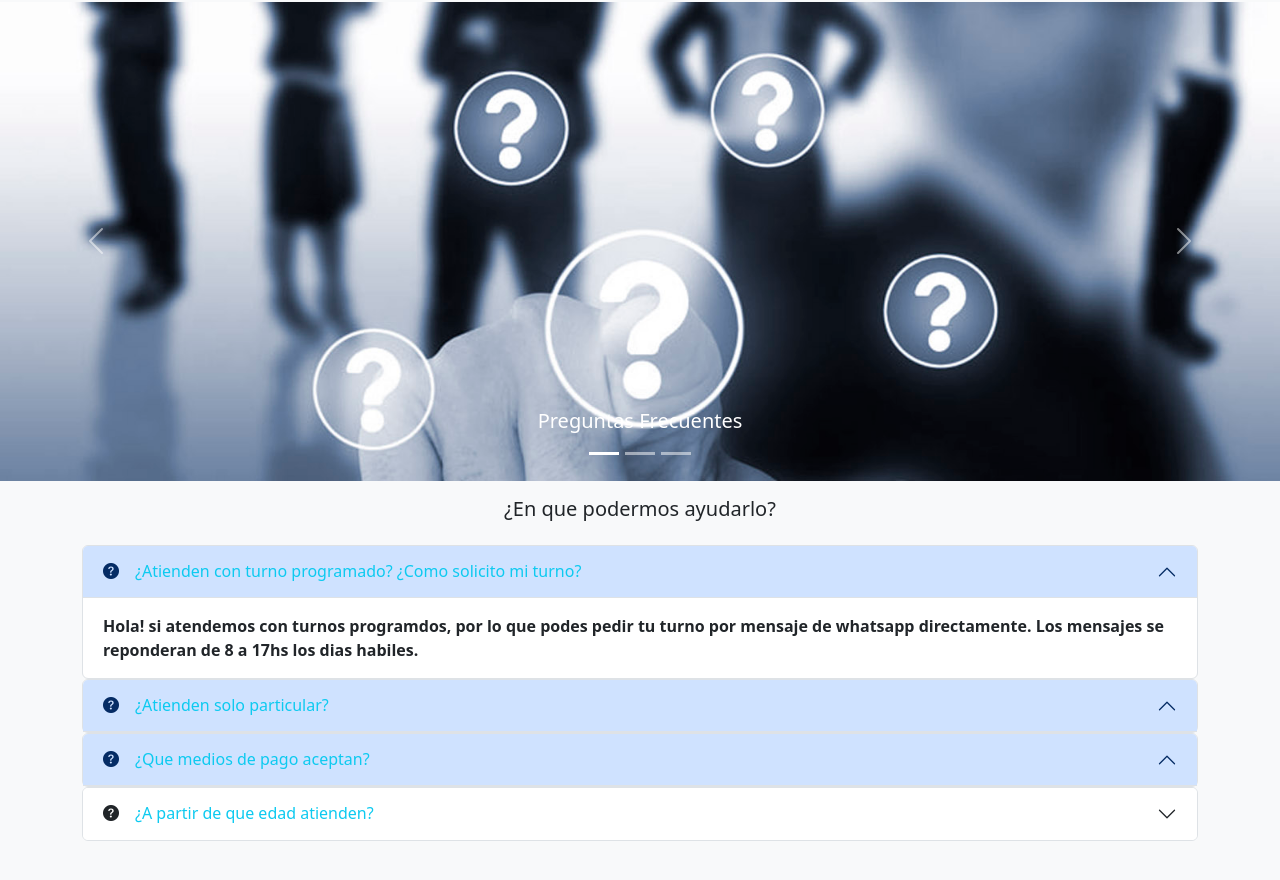
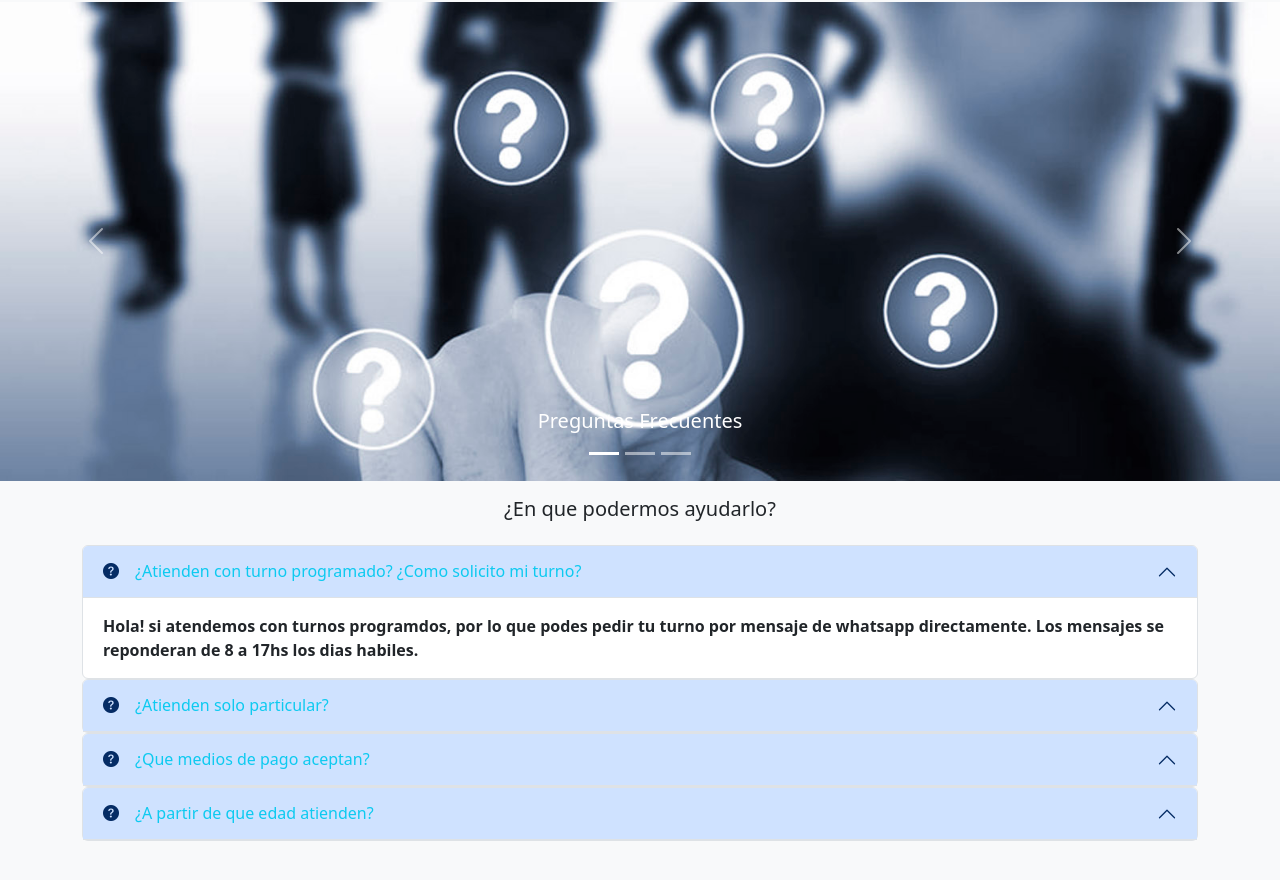
Before and after one commit to Anaaobando/3raentrega-obando, a plain HTML site: page preguntasfrecuentess.html in a window 1280 px wide. Shown: the part 68-948 px from the top of the page. Drawn offline with nearby package versions, Linux system fonts and the light colour scheme.

Commit message:
Arreglo boton

```diff
--- a/preguntasfrecuentess.html
+++ b/preguntasfrecuentess.html
@@ -154,7 +154,7 @@
             <div class="accordion" id="accordionPanelsStayOpenExample">
                 <div class="accordion-item">
                   <h2 class="accordion-header" id="panelsStayOpen-heading4">
-                    <button class="accordion-button collapsed" type="button" data-bs-toggle="collapse" data-bs-target="#panelsStayOpen-collapse4" aria-expanded="false" aria-controls="panelsStayOpen-collapse4">
+                    <button class="accordion-button" type="button" data-bs-toggle="collapse" data-bs-target="#panelsStayOpen-collapse4" aria-expanded="false" aria-controls="panelsStayOpen-collapse4">
                         <i class="bi bi-question-circle-fill"></i>
                         <span class="px-3 text-info">¿A partir de que edad atienden?</span>
                     </button>
```
